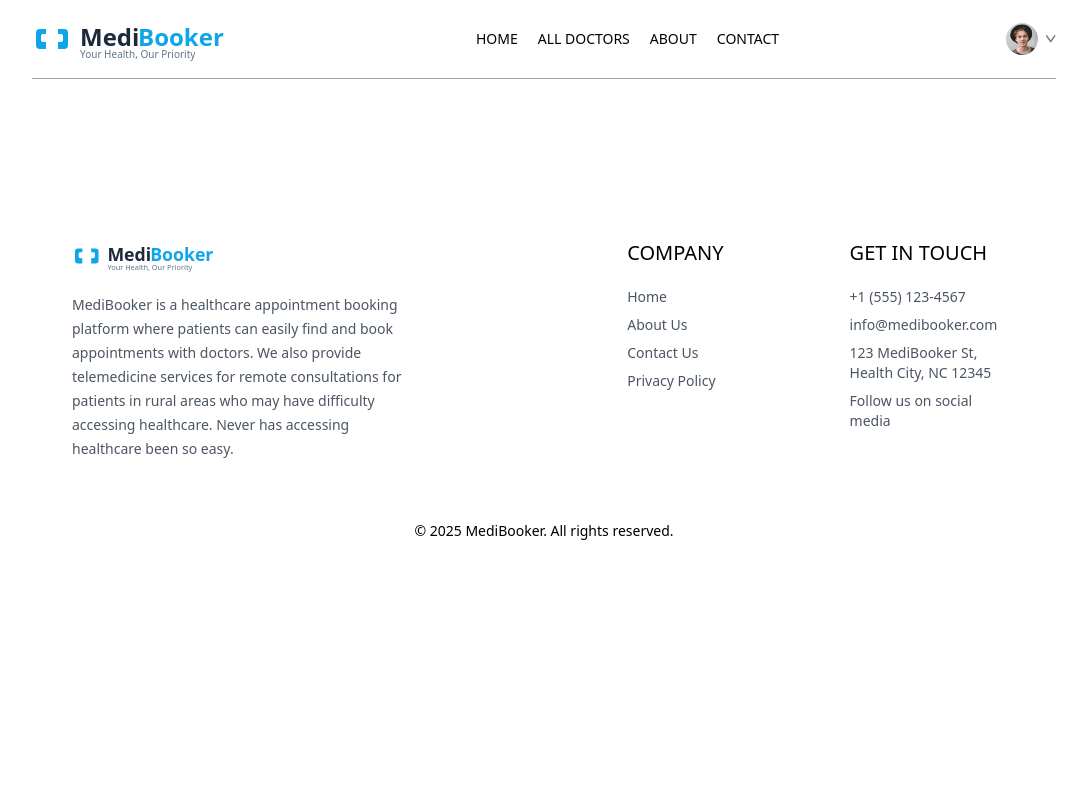
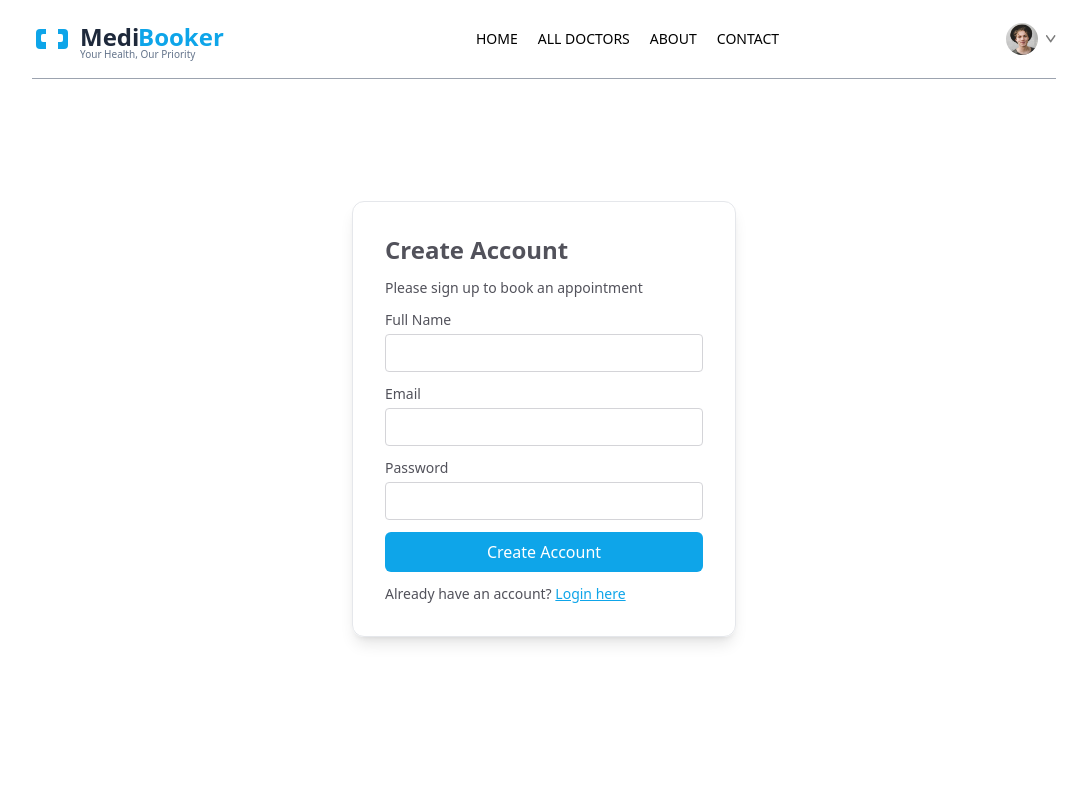
Before and after one commit to bnwah/MediBooker, a React (Vite) app: page /login in a window 1280 px wide. Shown: the top 800 px of the page, without its empty margins (96-1183 px from the left). Built offline with nearby package versions, Linux system fonts and the light colour scheme.

Commit message:
Login page complete

```diff
--- a/src/pages/Login.jsx
+++ b/src/pages/Login.jsx
@@ -1,10 +1,51 @@
-import React from 'react'
+import React, { useState } from 'react'
+
 
 const Login = () => {
+
+  const [state, setState] = useState('Sign Up')
+
+  // State variables to store values of input fields
+  const [email, setEmail] = useState('')
+
+  const [password, setPassword] = useState('')
+
+  const [name, setName] = useState('')
+
+  const onSubmitHandler = async (event) => {
+    event.preventDefault() /* whenever form is submitted, it will not reload pg as there's no need to! */
+  }
+
+
   return (
-    <div>
+    <form className='min-h-[80vh] flex items-center'>
+      <div className='flex flex-col gap-3 m-auto items-start p-8 min-w-[340px] sm:min-w-96 border rounded-xl text-zinc-600 text-sm shadow-lg'>
+        <p className='text-2xl font-semibold'>{state === "Sign Up" ? "Create Account" : "Login"}</p>
+        <p>Please {state === "Sign Up" ? "sign up" : "login"} to book an appointment</p>
+        {
+          state === "Sign Up" && <div className='w-full'>
+          <p>Full Name</p>
+          <input className='border border-zinc-300 rounded w-full p-2 mt-1' type="text" onChange={(e) => setName(e.target.value)} value={name} required/> {/* Whenever you edit input field, the changes will be stored in "name" state var. */}
+        </div>
+        }
 
-    </div>
+        <div className='w-full'>
+          <p>Email</p>
+          <input className='border border-zinc-300 rounded w-full p-2 mt-1' type="email" onChange={(e) => setEmail(e.target.value)} value={email} required /> {/* Whenever you edit input field, the changes will be stored in "name" state var. */}
+        </div>
+        <div className='w-full'>
+          <p>Password</p>
+          <input className='border border-zinc-300 rounded w-full p-2 mt-1' type="password" onChange={(e) => setPassword(e.target.value)} value={password} required/> {/* Whenever you edit input field, the changes will be stored in "name" state var. */}
+        </div>
+        <button className='bg-primary text-white w-full py-2 rounded-md text-base'>{state === "Sign Up" ? "Create Account" : "Login"}</button>
+        {
+          state === "Sign Up"
+          ? <p>Already have an account? <span onClick={()=>setState('Login')} className='text-primary underline cursor-pointer'>Login here</span></p>
+          : <p>Create a new account? <span onClick={()=>setState('Sign Up')} className='text-primary underline cursor-pointer'>Click here</span></p>
+        }
+      </div>
+
+    </form>
   )
 }
 
```
